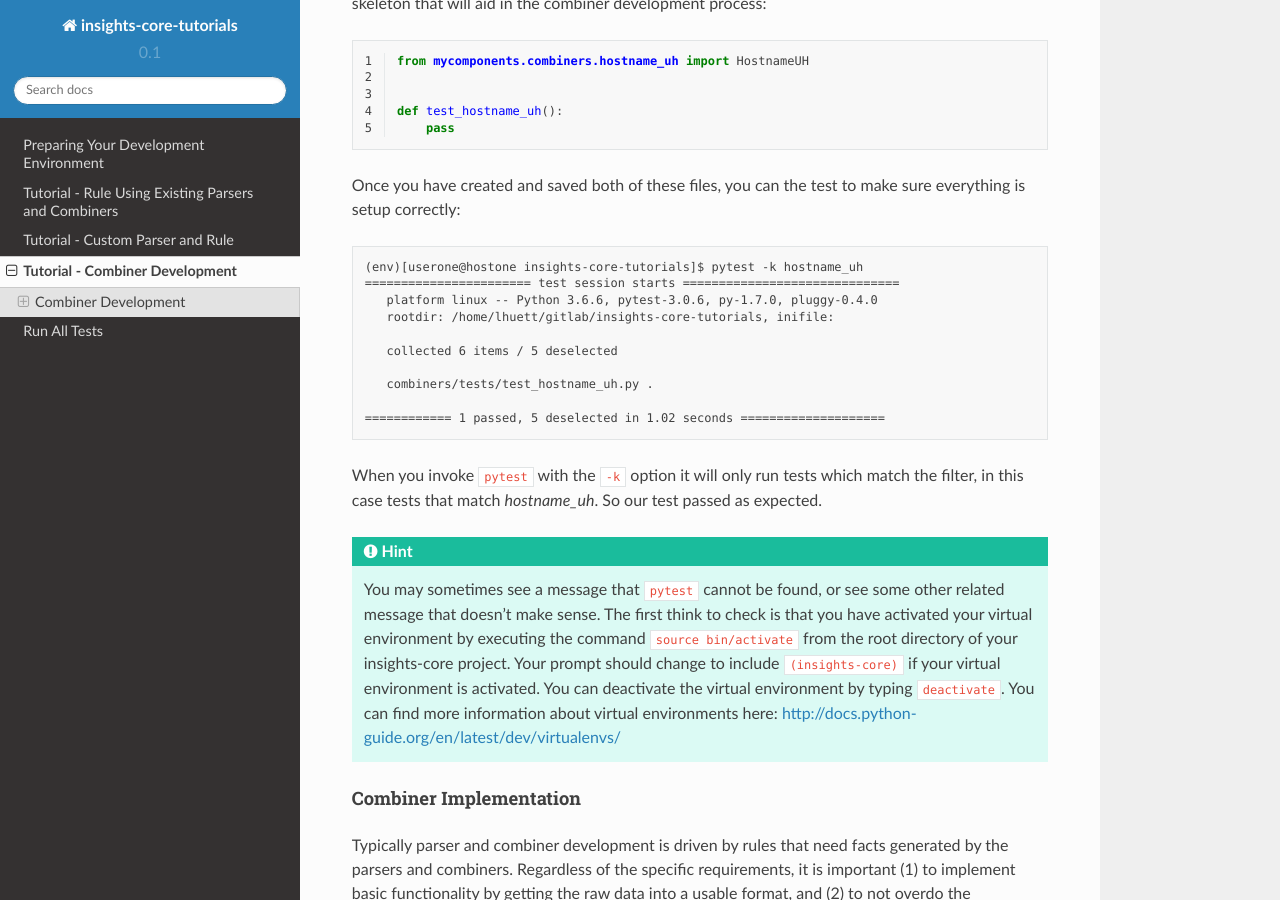
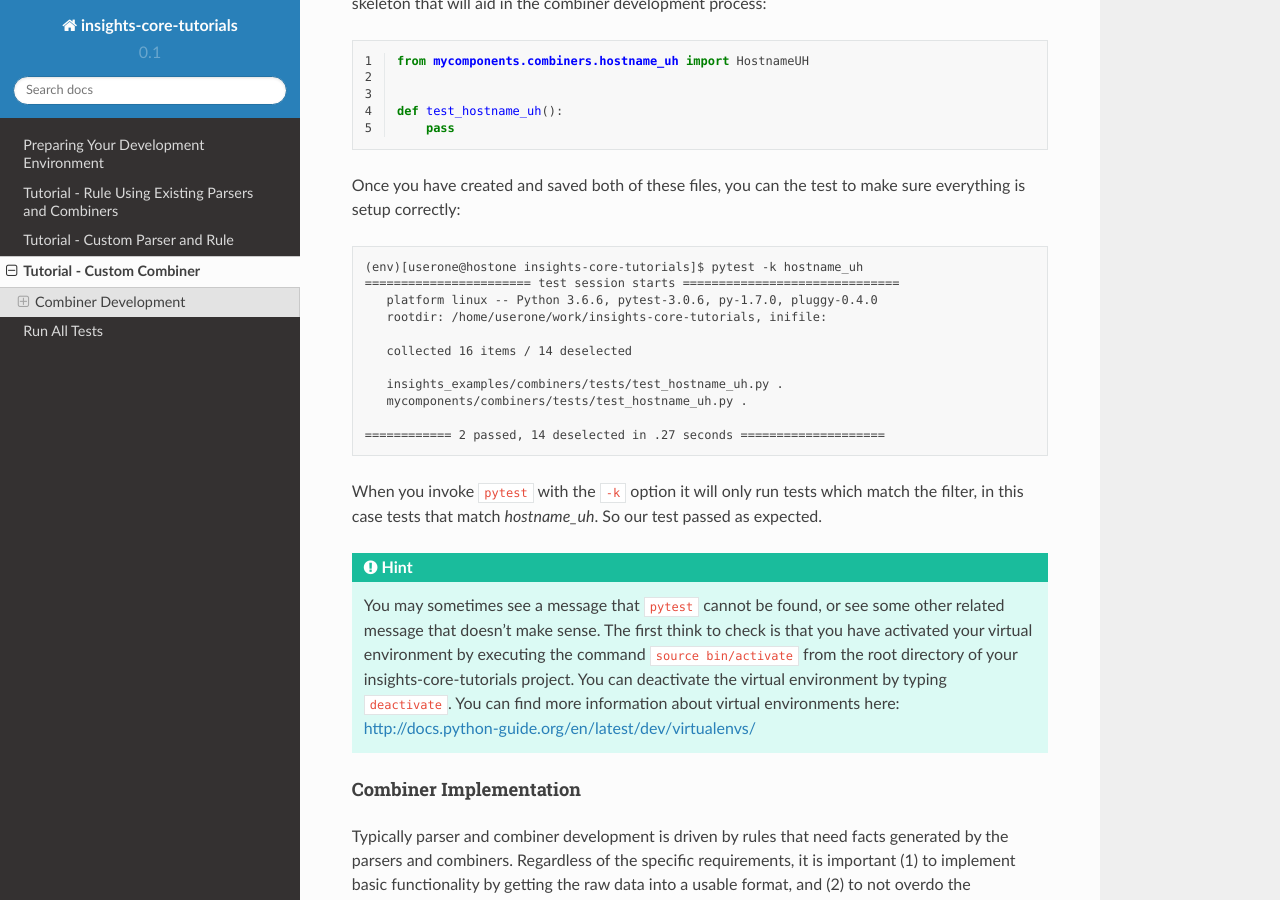
Before and after one commit to RedHatInsights/insights-core-tutorials, a Sphinx documentation site: the page built from docs/combiner_tutorial.rst, in a window 1280 px wide and 900 px high, scrolled down 1778 px. Built offline with Sphinx 7.4.7 and the Read the Docs theme 2.0.0, drawn with Linux system fonts in a browser that asks for light colours; some of the changed text lies outside the part shown.

```diff
--- a/docs/combiner_tutorial.rst
+++ b/docs/combiner_tutorial.rst
@@ -1,8 +1,8 @@
 .. _tutorial-combiner-development:
 
-###############################
-Tutorial - Combiner Development
-###############################
+##########################
+Tutorial - Custom Combiner
+##########################
 
 ********************
 Combiner Development
@@ -25,7 +25,7 @@ Another example is the ``GrubConf`` combiner which evaluates multiple versions
 of information for Grub configuration on a system.
 
 You can find the complete implementation of the combiner and test code in the
-directory ``insights/docs/examples/combiners``.
+directory ``insights-core-tutorials/insights_examples/combiners``.
 
 Preparing Your Development Environment
 ======================================
@@ -103,13 +103,14 @@ to make sure everything is setup correctly::
     (env)[userone@hostone insights-core-tutorials]$ pytest -k hostname_uh
     ======================= test session starts ==============================
        platform linux -- Python 3.6.6, pytest-3.0.6, py-1.7.0, pluggy-0.4.0
-       rootdir: /home/lhuett/gitlab/insights-core-tutorials, inifile:
+       rootdir: /home/userone/work/insights-core-tutorials, inifile:
 
-       collected 6 items / 5 deselected
+       collected 16 items / 14 deselected
 
-       combiners/tests/test_hostname_uh.py .
+       insights_examples/combiners/tests/test_hostname_uh.py .                                                                                                                                          [ 50%]
+       mycomponents/combiners/tests/test_hostname_uh.py .
 
-    ============ 1 passed, 5 deselected in 1.02 seconds ====================
+    ============ 2 passed, 14 deselected in .27 seconds ====================
 
 When you invoke ``pytest`` with the ``-k`` option it will only run tests
 which match the filter, in this case tests that match *hostname_uh*.  So our
@@ -119,10 +120,9 @@ test passed as expected.
        or see some other related message that doesn't make sense. The first
        think to check is that you have activated your virtual environment by
        executing the command ``source bin/activate`` from the root directory
-       of your insights-core project.  Your prompt should change to include
-       ``(insights-core)`` if your virtual environment is activated. You can
-       deactivate the virtual environment by typing ``deactivate``. You can
-       find more information about virtual environments here:
+       of your insights-core-tutorials project. You can deactivate the virtual
+       environment by typing ``deactivate``. You can find more information about
+       virtual environments here:
        http://docs.python-guide.org/en/latest/dev/virtualenvs/
 
 Combiner Implementation
@@ -283,13 +283,14 @@ written our combiner to pass all tests::
     (env)[userone@hostone insights-core-tutorials]$ pytest -k hostname_uh
     ======================= test session starts ==============================
        platform linux -- Python 3.6.6, pytest-3.0.6, py-1.7.0, pluggy-0.4.0
-       rootdir: /home/lhuett/core_examples/examples, inifile:
-       plugins: cov-2.4.0
+       rootdir: /home/userone/insights-core-tutorials, inifile: setup.cfg
+       plugins: cov-2.6.1
        collected 6 items / 5 deselected
 
-       combiners/tests/test_hostname_uh.py .
+       insights_examples/combiners/tests/test_hostname_uh.py .                                                                                                                                          [ 50%]
+       mycomponents/combiners/tests/test_hostname_uh.py .
 
-    ============ 1 passed, 5 deselected in 0.35 seconds ====================
+    ============ 2 passed, 14 deselected in 0.35 seconds ====================
 
 Combiner Documentation and Testing
 ----------------------------------
--- a/docs/custom_tutorial_index.rst
+++ b/docs/custom_tutorial_index.rst
@@ -11,8 +11,8 @@ There are three primary phases to developing a rule:
 3. Test the rule and parser
 
 We'll cover each step in detail in the sections ahead, so let's get started!  All
-of the example code is available in the ``insights-core/docs/examples`` directory
-of the insights-core project.
+of the example code is available in the ``insights_examples`` directory
+of the insights-core-tutorials project.
 
 .. toctree::
     :hidden:
--- a/setup.cfg
+++ b/setup.cfg
@@ -1,7 +1,7 @@
 [tool:pytest]
 # Look for tests only in tests directories.
-python_files = "insights_examples/*"
+python_files = "insights_examples/*" "mycomponents/*"
 # Display summary info for (s)skipped, (X)xpassed, (x)xfailed, (f)failed and (e)errored tests
 # On Jenkins pytest for some reason runs tests from ./build/ directory - ignore them.
 addopts = "-rsxXfE --ignore=./build/"
-testpaths = "insights_examples"
+testpaths = "insights_examples" "mycomponents"
```
Also changed, not shown: docs/customtut_parsers.rst (+6 -7 lines), docs/customtut_rule.rst (+8 -11 lines), docs/mycomponents_run_tests.rst (+13 -7 lines), docs/prep_tutorial_env.rst (+34 -48 lines).
